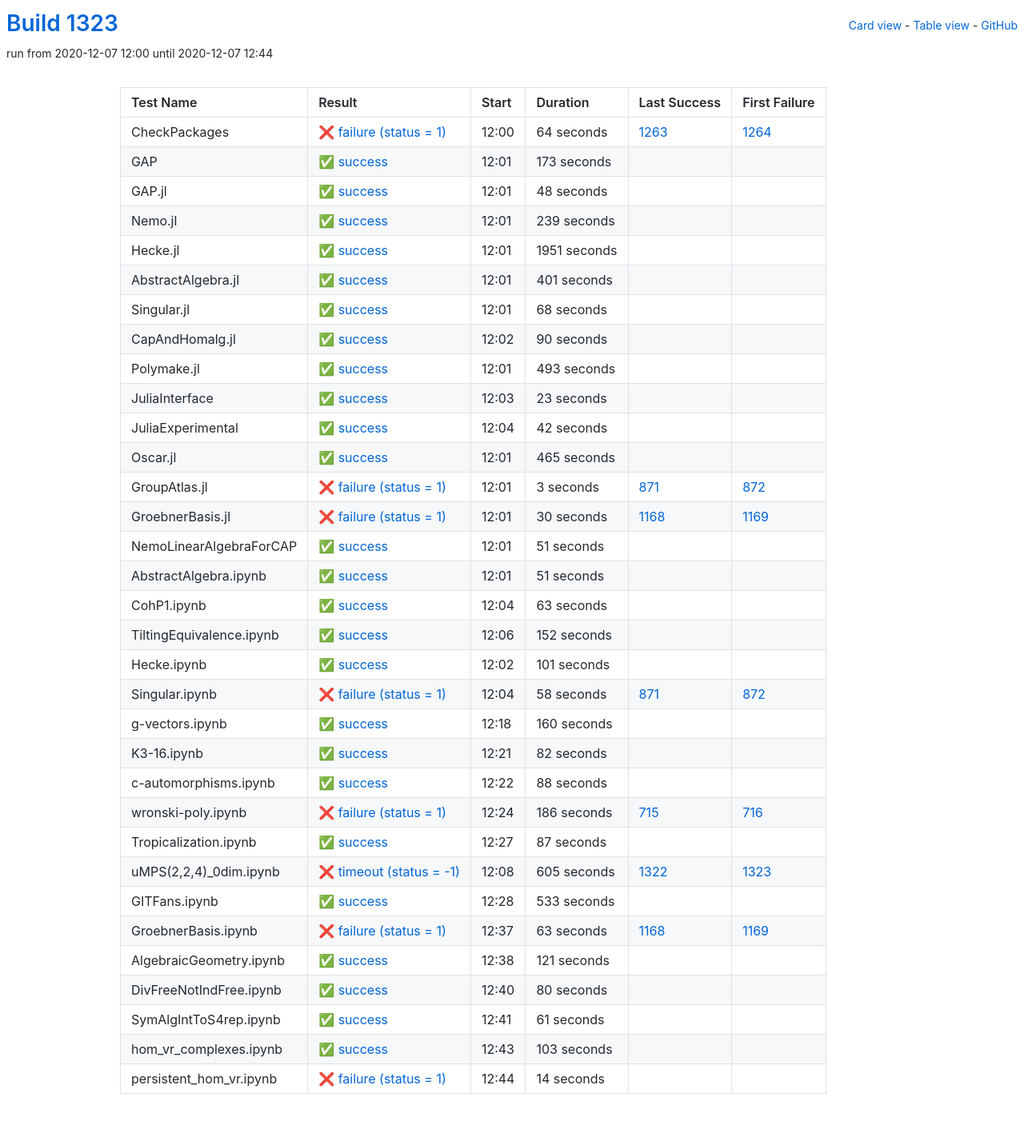
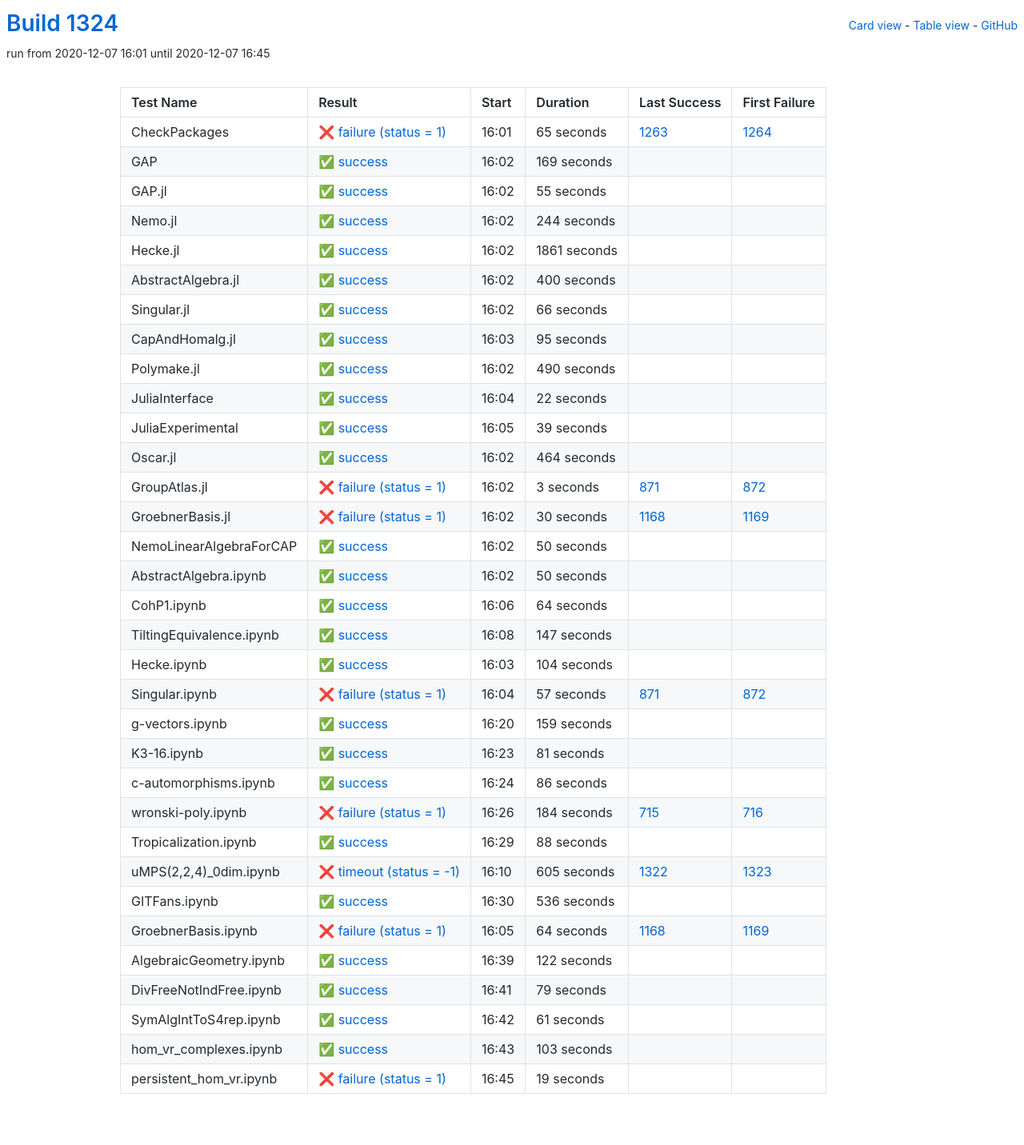
Before and after one commit to oscar-system/oscar-ci-status-stable, a Jekyll site: the page built from table.html, in a window 1280 px wide. Shown: the whole page at 80% size. Built offline with Jekyll 4.4.1, drawn with Linux system fonts in a browser that asks for light colours.

Commit message:
Build #1324

```diff
--- a/_data/ci.yml
+++ b/_data/ci.yml
@@ -1,6 +1,6 @@
 ---
-build: 1323
-build_url: https://oscarci.mathematik.uni-kl.de/job/oscar-stable/1323/
+build: 1324
+build_url: https://oscarci.mathematik.uni-kl.de/job/oscar-stable/1324/
 job: oscar-stable
 organization: oscar-system
 repo: oscar-ci-status-stable
@@ -8,152 +8,152 @@ repourl: https://github.com/oscar-system/oscar-ci-status-stable
 tests:
 - name: CheckPackages
   id: checkpackages
-  log: https://oscarci.mathematik.uni-kl.de/job/oscar-stable/1323/artifact/logs/build-1323/CheckPackages.log
-  start: 2020-12-07 12:00
+  log: https://oscarci.mathematik.uni-kl.de/job/oscar-stable/1324/artifact/logs/build-1324/CheckPackages.log
+  start: 2020-12-07 16:01
   success: false
   exitcode: 1
   status: failure
-  duration: 64
+  duration: 65
   last_success: 1263
   last_success_url: https://oscarci.mathematik.uni-kl.de/job/oscar-stable/1263/
   first_failure: 1264
   first_failure_url: https://oscarci.mathematik.uni-kl.de/job/oscar-stable/1264/
 - name: GAP
   id: gap
-  log: https://oscarci.mathematik.uni-kl.de/job/oscar-stable/1323/artifact/logs/build-1323/GAP.log
-  start: 2020-12-07 12:01
+  log: https://oscarci.mathematik.uni-kl.de/job/oscar-stable/1324/artifact/logs/build-1324/GAP.log
+  start: 2020-12-07 16:02
   success: true
   exitcode: 0
   status: success
-  duration: 173
+  duration: 169
   last_success: false
   last_success_url:
   first_failure: false
   first_failure_url:
 - name: GAP.jl
   id: gap-jl
-  log: https://oscarci.mathematik.uni-kl.de/job/oscar-stable/1323/artifact/logs/build-1323/GAP.jl.log
-  start: 2020-12-07 12:01
+  log: https://oscarci.mathematik.uni-kl.de/job/oscar-stable/1324/artifact/logs/build-1324/GAP.jl.log
+  start: 2020-12-07 16:02
   success: true
   exitcode: 0
   status: success
-  duration: 48
+  duration: 55
   last_success: false
   last_success_url:
   first_failure: false
   first_failure_url:
 - name: Nemo.jl
   id: nemo-jl
-  log: https://oscarci.mathematik.uni-kl.de/job/oscar-stable/1323/artifact/logs/build-1323/Nemo.jl.log
-  start: 2020-12-07 12:01
+  log: https://oscarci.mathematik.uni-kl.de/job/oscar-stable/1324/artifact/logs/build-1324/Nemo.jl.log
+  start: 2020-12-07 16:02
   success: true
   exitcode: 0
   status: success
-  duration: 239
+  duration: 244
   last_success: false
   last_success_url:
   first_failure: false
   first_failure_url:
 - name: Hecke.jl
   id: hecke-jl
-  log: https://oscarci.mathematik.uni-kl.de/job/oscar-stable/1323/artifact/logs/build-1323/Hecke.jl.log
-  start: 2020-12-07 12:01
+  log: https://oscarci.mathematik.uni-kl.de/job/oscar-stable/1324/artifact/logs/build-1324/Hecke.jl.log
+  start: 2020-12-07 16:02
   success: true
   exitcode: 0
   status: success
-  duration: 1951
+  duration: 1861
   last_success: false
   last_success_url:
   first_failure: false
   first_failure_url:
 - name: AbstractAlgebra.jl
   id: abstractalgebra-jl
-  log: https://oscarci.mathematik.uni-kl.de/job/oscar-stable/1323/artifact/logs/build-1323/AbstractAlgebra.jl.log
-  start: 2020-12-07 12:01
+  log: https://oscarci.mathematik.uni-kl.de/job/oscar-stable/1324/artifact/logs/build-1324/AbstractAlgebra.jl.log
+  start: 2020-12-07 16:02
   success: true
   exitcode: 0
   status: success
-  duration: 401
+  duration: 400
   last_success: false
   last_success_url:
   first_failure: false
   first_failure_url:
 - name: Singular.jl
   id: singular-jl
-  log: https://oscarci.mathematik.uni-kl.de/job/oscar-stable/1323/artifact/logs/build-1323/Singular.jl.log
-  start: 2020-12-07 12:01
+  log: https://oscarci.mathematik.uni-kl.de/job/oscar-stable/1324/artifact/logs/build-1324/Singular.jl.log
+  start: 2020-12-07 16:02
   success: true
   exitcode: 0
   status: success
-  duration: 68
+  duration: 66
   last_success: false
   last_success_url:
   first_failure: false
   first_failure_url:
 - name: CapAndHomalg.jl
   id: capandhomalg-jl
-  log: https://oscarci.mathematik.uni-kl.de/job/oscar-stable/1323/artifact/logs/build-1323/CapAndHomalg.jl.log
-  start: 2020-12-07 12:02
+  log: https://oscarci.mathematik.uni-kl.de/job/oscar-stable/1324/artifact/logs/build-1324/CapAndHomalg.jl.log
+  start: 2020-12-07 16:03
   success: true
   exitcode: 0
   status: success
-  duration: 90
+  duration: 95
   last_success: false
   last_success_url:
   first_failure: false
   first_failure_url:
 - name: Polymake.jl
   id: polymake-jl
-  log: https://oscarci.mathematik.uni-kl.de/job/oscar-stable/1323/artifact/logs/build-1323/Polymake.jl.log
-  start: 2020-12-07 12:01
+  log: https://oscarci.mathematik.uni-kl.de/job/oscar-stable/1324/artifact/logs/build-1324/Polymake.jl.log
+  start: 2020-12-07 16:02
   success: true
   exitcode: 0
   status: success
-  duration: 493
+  duration: 490
   last_success: false
   last_success_url:
   first_failure: false
   first_failure_url:
 - name: JuliaInterface
   id: juliainterface
-  log: https://oscarci.mathematik.uni-kl.de/job/oscar-stable/1323/artifact/logs/build-1323/JuliaInterface.log
-  start: 2020-12-07 12:03
+  log: https://oscarci.mathematik.uni-kl.de/job/oscar-stable/1324/artifact/logs/build-1324/JuliaInterface.log
+  start: 2020-12-07 16:04
   success: true
   exitcode: 0
   status: success
-  duration: 23
+  duration: 22
   last_success: false
   last_success_url:
   first_failure: false
   first_failure_url:
 - name: JuliaExperimental
   id: juliaexperimental
-  log: https://oscarci.mathematik.uni-kl.de/job/oscar-stable/1323/artifact/logs/build-1323/JuliaExperimental.log
-  start: 2020-12-07 12:04
+  log: https://oscarci.mathematik.uni-kl.de/job/oscar-stable/1324/artifact/logs/build-1324/JuliaExperimental.log
+  start: 2020-12-07 16:05
   success: true
   exitcode: 0
   status: success
-  duration: 42
+  duration: 39
   last_success: false
   last_success_url:
   first_failure: false
   first_failure_url:
 - name: Oscar.jl
   id: oscar-jl
-  log: https://oscarci.mathematik.uni-kl.de/job/oscar-stable/1323/artifact/logs/build-1323/Oscar.jl.log
-  start: 2020-12-07 12:01
+  log: https://oscarci.mathematik.uni-kl.de/job/oscar-stable/1324/artifact/logs/build-1324/Oscar.jl.log
+  start: 2020-12-07 16:02
   success: true
   exitcode: 0
   status: success
-  duration: 465
+  duration: 464
   last_success: false
   last_success_url:
   first_failure: false
   first_failure_url:
 - name: GroupAtlas.jl
   id: groupatlas-jl
-  log: https://oscarci.mathematik.uni-kl.de/job/oscar-stable/1323/artifact/logs/build-1323/GroupAtlas.jl.log
-  start: 2020-12-07 12:01
+  log: https://oscarci.mathematik.uni-kl.de/job/oscar-stable/1324/artifact/logs/build-1324/GroupAtlas.jl.log
+  start: 2020-12-07 16:02
   success: false
   exitcode: 1
   status: failure
@@ -164,8 +164,8 @@ tests:
   first_failure_url: https://oscarci.mathematik.uni-kl.de/job/oscar-stable/872/
 - name: GroebnerBasis.jl
   id: groebnerbasis-jl
-  log: https://oscarci.mathematik.uni-kl.de/job/oscar-stable/1323/artifact/logs/build-1323/GroebnerBasis.jl.log
-  start: 2020-12-07 12:01
+  log: https://oscarci.mathematik.uni-kl.de/job/oscar-stable/1324/artifact/logs/build-1324/GroebnerBasis.jl.log
+  start: 2020-12-07 16:02
   success: false
   exitcode: 1
   status: failure
@@ -176,104 +176,128 @@ tests:
   first_failure_url: https://oscarci.mathematik.uni-kl.de/job/oscar-stable/1169/
 - name: NemoLinearAlgebraForCAP
   id: nemolinearalgebraforcap
-  log: https://oscarci.mathematik.uni-kl.de/job/oscar-stable/1323/artifact/logs/build-1323/NemoLinearAlgebraForCAP.log
-  start: 2020-12-07 12:01
+  log: https://oscarci.mathematik.uni-kl.de/job/oscar-stable/1324/artifact/logs/build-1324/NemoLinearAlgebraForCAP.log
+  start: 2020-12-07 16:02
   success: true
   exitcode: 0
   status: success
-  duration: 51
+  duration: 50
   last_success: false
   last_success_url:
   first_failure: false
   first_failure_url:
 - name: AbstractAlgebra.ipynb
   id: abstractalgebra-ipynb
-  log: https://oscarci.mathematik.uni-kl.de/job/oscar-stable/1323/artifact/logs/build-1323/AbstractAlgebra.ipynb.log
-  start: 2020-12-07 12:01
+  log: https://oscarci.mathematik.uni-kl.de/job/oscar-stable/1324/artifact/logs/build-1324/AbstractAlgebra.ipynb.log
+  start: 2020-12-07 16:02
   success: true
   exitcode: 0
   status: success
-  duration: 51
+  duration: 50
   last_success: false
   last_success_url:
   first_failure: false
   first_failure_url:
 - name: CohP1.ipynb
   id: cohp1-ipynb
-  log: https://oscarci.mathematik.uni-kl.de/job/oscar-stable/1323/artifact/logs/build-1323/CohP1.ipynb.log
-  start: 2020-12-07 12:04
+  log: https://oscarci.mathematik.uni-kl.de/job/oscar-stable/1324/artifact/logs/build-1324/CohP1.ipynb.log
+  start: 2020-12-07 16:06
   success: true
   exitcode: 0
   status: success
-  duration: 63
+  duration: 64
   last_success: false
   last_success_url:
   first_failure: false
   first_failure_url:
 - name: TiltingEquivalence.ipynb
   id: tiltingequivalence-ipynb
-  log: https://oscarci.mathematik.uni-kl.de/job/oscar-stable/1323/artifact/logs/build-1323/TiltingEquivalence.ipynb.log
-  start: 2020-12-07 12:06
+  log: https://oscarci.mathematik.uni-kl.de/job/oscar-stable/1324/artifact/logs/build-1324/TiltingEquivalence.ipynb.log
+  start: 2020-12-07 16:08
   success: true
   exitcode: 0
   status: success
-  duration: 152
+  duration: 147
   last_success: false
   last_success_url:
   first_failure: false
   first_failure_url:
 - name: Hecke.ipynb
   id: hecke-ipynb
-  log: https://oscarci.mathematik.uni-kl.de/job/oscar-stable/1323/artifact/logs/build-1323/Hecke.ipynb.log
-  start: 2020-12-07 12:02
+  log: https://oscarci.mathematik.uni-kl.de/job/oscar-stable/1324/artifact/logs/build-1324/Hecke.ipynb.log
+  start: 2020-12-07 16:03
   success: true
   exitcode: 0
   status: success
-  duration: 101
+  duration: 104
   last_success: false
   last_success_url:
   first_failure: false
   first_failure_url:
 - name: Singular.ipynb
   id: singular-ipynb
-  log: https://oscarci.mathematik.uni-kl.de/job/oscar-stable/1323/artifact/logs/build-1323/Singular.ipynb.log
-  start: 2020-12-07 12:04
+  log: https://oscarci.mathematik.uni-kl.de/job/oscar-stable/1324/artifact/logs/build-1324/Singular.ipynb.log
+  start: 2020-12-07 16:04
   success: false
   exitcode: 1
   status: failure
-  duration: 58
+  duration: 57
   last_success: 871
   last_success_url: https://oscarci.mathematik.uni-kl.de/job/oscar-stable/871/
   first_failure: 872
   first_failure_url: https://oscarci.mathematik.uni-kl.de/job/oscar-stable/872/
 - name: g-vectors.ipynb
   id: g-vectors-ipynb
-  log: https://oscarci.mathematik.uni-kl.de/job/oscar-stable/1323/artifact/logs/build-1323/g-vectors.ipynb.log
-  start: 2020-12-07 12:18
+  log: https://oscarci.mathematik.uni-kl.de/job/oscar-stable/1324/artifact/logs/build-1324/g-vectors.ipynb.log
+  start: 2020-12-07 16:20
   success: true
   exitcode: 0
   status: success
-  duration: 160
+  duration: 159
   last_success: false
   last_success_url:
   first_failure: false
   first_failure_url:
 - name: K3-16.ipynb
   id: k3-16-ipynb
-  log: https://oscarci.mathematik.uni-kl.de/job/oscar-stable/1323/artifact/logs/build-1323/K3-16.ipynb.log
-  start: 2020-12-07 12:21
+  log: https://oscarci.mathematik.uni-kl.de/job/oscar-stable/1324/artifact/logs/build-1324/K3-16.ipynb.log
+  start: 2020-12-07 16:23
   success: true
   exitcode: 0
   status: success
-  duration: 82
+  duration: 81
   last_success: false
   last_success_url:
   first_failure: false
   first_failure_url:
 - name: c-automorphisms.ipynb
   id: c-automorphisms-ipynb
-  log: https://oscarci.mathematik.uni-kl.de/job/oscar-stable/1323/artifact/logs/build-1323/c-automorphisms.ipynb.log
-  start: 2020-12-07 12:22
+  log: https://oscarci.mathematik.uni-kl.de/job/oscar-stable/1324/artifact/logs/build-1324/c-automorphisms.ipynb.log
+  start: 2020-12-07 16:24
+  success: true
+  exitcode: 0
+  status: success
+  duration: 86
+  last_success: false
+  last_success_url:
+  first_failure: false
+  first_failure_url:
+- name: wronski-poly.ipynb
+  id: wronski-poly-ipynb
+  log: https://oscarci.mathematik.uni-kl.de/job/oscar-stable/1324/artifact/logs/build-1324/wronski-poly.ipynb.log
+  start: 2020-12-07 16:26
+  success: false
+  exitcode: 1
+  status: failure
+  duration: 184
+  last_success: 715
+  last_success_url: https://oscarci.mathematik.uni-kl.de/job/oscar-stable/715/
+  first_failure: 716
+  first_failure_url: https://oscarci.mathematik.uni-kl.de/job/oscar-stable/716/
+- name: Tropicalization.ipynb
+  id: tropicalization-ipynb
+  log: https://oscarci.mathematik.uni-kl.de/job/oscar-stable/1324/artifact/logs/build-1324/Tropicalization.ipynb.log
+  start: 2020-12-07 16:29
   success: true
   exitcode: 0
   status: success
@@ -282,34 +306,10 @@ tests:
   last_success_url:
   first_failure: false
   first_failure_url:
-- name: wronski-poly.ipynb
-  id: wronski-poly-ipynb
-  log: https://oscarci.mathematik.uni-kl.de/job/oscar-stable/1323/artifact/logs/build-1323/wronski-poly.ipynb.log
-  start: 2020-12-07 12:24
-  success: false
-  exitcode: 1
-  status: failure
-  duration: 186
-  last_success: 715
-  last_success_url: https://oscarci.mathematik.uni-kl.de/job/oscar-stable/715/
-  first_failure: 716
-  first_failure_url: https://oscarci.mathematik.uni-kl.de/job/oscar-stable/716/
-- name: Tropicalization.ipynb
-  id: tropicalization-ipynb
-  log: https://oscarci.mathematik.uni-kl.de/job/oscar-stable/1323/artifact/logs/build-1323/Tropicalization.ipynb.log
-  start: 2020-12-07 12:27
-  success: true
-  exitcode: 0
-  status: success
-  duration: 87
-  last_success: false
-  last_success_url:
-  first_failure: false
-  first_failure_url:
 - name: uMPS(2,2,4)_0dim.ipynb
   id: umps-2-2-4-0dim-ipynb
-  log: https://oscarci.mathematik.uni-kl.de/job/oscar-stable/1323/artifact/logs/build-1323/uMPS-2-2-4-_0dim.ipynb.log
-  start: 2020-12-07 12:08
+  log: https://oscarci.mathematik.uni-kl.de/job/oscar-stable/1324/artifact/logs/build-1324/uMPS-2-2-4-_0dim.ipynb.log
+  start: 2020-12-07 16:10
   success: false
   exitcode: -1
   status: timeout
@@ -320,56 +320,56 @@ tests:
   first_failure_url: https://oscarci.mathematik.uni-kl.de/job/oscar-stable/1323/
 - name: GITFans.ipynb
   id: gitfans-ipynb
-  log: https://oscarci.mathematik.uni-kl.de/job/oscar-stable/1323/artifact/logs/build-1323/GITFans.ipynb.log
-  start: 2020-12-07 12:28
+  log: https://oscarci.mathematik.uni-kl.de/job/oscar-stable/1324/artifact/logs/build-1324/GITFans.ipynb.log
+  start: 2020-12-07 16:30
   success: true
   exitcode: 0
   status: success
-  duration: 533
+  duration: 536
   last_success: false
   last_success_url:
   first_failure: false
   first_failure_url:
 - name: GroebnerBasis.ipynb
   id: groebnerbasis-ipynb
-  log: https://oscarci.mathematik.uni-kl.de/job/oscar-stable/1323/artifact/logs/build-1323/GroebnerBasis.ipynb.log
-  start: 2020-12-07 12:37
+  log: https://oscarci.mathematik.uni-kl.de/job/oscar-stable/1324/artifact/logs/build-1324/GroebnerBasis.ipynb.log
+  start: 2020-12-07 16:05
   success: false
   exitcode: 1
   status: failure
-  duration: 63
+  duration: 64
   last_success: 1168
   last_success_url: https://oscarci.mathematik.uni-kl.de/job/oscar-stable/1168/
   first_failure: 1169
   first_failure_url: https://oscarci.mathematik.uni-kl.de/job/oscar-stable/1169/
 - name: AlgebraicGeometry.ipynb
   id: algebraicgeometry-ipynb
-  log: https://oscarci.mathematik.uni-kl.de/job/oscar-stable/1323/artifact/logs/build-1323/AlgebraicGeometry.ipynb.log
-  start: 2020-12-07 12:38
+  log: https://oscarci.mathematik.uni-kl.de/job/oscar-stable/1324/artifact/logs/build-1324/AlgebraicGeometry.ipynb.log
+  start: 2020-12-07 16:39
   success: true
   exitcode: 0
   status: success
-  duration: 121
+  duration: 122
   last_success: false
   last_success_url:
   first_failure: false
   first_failure_url:
 - name: DivFreeNotIndFree.ipynb
   id: divfreenotindfree-ipynb
-  log: https://oscarci.mathematik.uni-kl.de/job/oscar-stable/1323/artifact/logs/build-1323/DivFreeNotIndFree.ipynb.log
-  start: 2020-12-07 12:40
+  log: https://oscarci.mathematik.uni-kl.de/job/oscar-stable/1324/artifact/logs/build-1324/DivFreeNotIndFree.ipynb.log
+  start: 2020-12-07 16:41
   success: true
   exitcode: 0
   status: success
-  duration: 80
+  duration: 79
   last_success: false
   last_success_url:
   first_failure: false
   first_failure_url:
 - name: SymAlgIntToS4rep.ipynb
   id: symalginttos4rep-ipynb
-  log: https://oscarci.mathematik.uni-kl.de/job/oscar-stable/1323/artifact/logs/build-1323/SymAlgIntToS4rep.ipynb.log
-  start: 2020-12-07 12:41
+  log: https://oscarci.mathematik.uni-kl.de/job/oscar-stable/1324/artifact/logs/build-1324/SymAlgIntToS4rep.ipynb.log
+  start: 2020-12-07 16:42
   success: true
   exitcode: 0
   status: success
@@ -380,8 +380,8 @@ tests:
   first_failure_url:
 - name: hom_vr_complexes.ipynb
   id: hom-vr-complexes-ipynb
-  log: https://oscarci.mathematik.uni-kl.de/job/oscar-stable/1323/artifact/logs/build-1323/hom_vr_complexes.ipynb.log
-  start: 2020-12-07 12:43
+  log: https://oscarci.mathematik.uni-kl.de/job/oscar-stable/1324/artifact/logs/build-1324/hom_vr_complexes.ipynb.log
+  start: 2020-12-07 16:43
   success: true
   exitcode: 0
   status: success
@@ -392,12 +392,12 @@ tests:
   first_failure_url:
 - name: persistent_hom_vr.ipynb
   id: persistent-hom-vr-ipynb
-  log: https://oscarci.mathematik.uni-kl.de/job/oscar-stable/1323/artifact/logs/build-1323/persistent_hom_vr.ipynb.log
-  start: 2020-12-07 12:44
+  log: https://oscarci.mathematik.uni-kl.de/job/oscar-stable/1324/artifact/logs/build-1324/persistent_hom_vr.ipynb.log
+  start: 2020-12-07 16:45
   success: false
   exitcode: 1
   status: failure
-  duration: 14
+  duration: 19
   last_success: false
   last_success_url:
   first_failure: false
```
Also changed, not shown: README.md.
